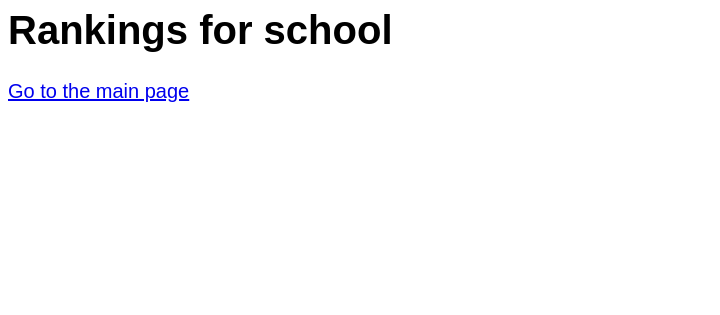
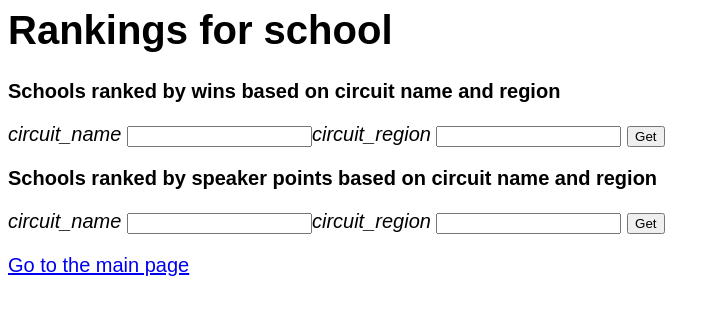
Before and after one commit to stam99/ProjectDB, a Flask app: template templates/school.html in a window 1280 px wide. Shown: the top 315 px of the page, without its empty margins (0-720 px from the left). Run offline with Flask 2, Linux system fonts and the light colour scheme; the template is opened without the code that fills it, so the values that code supplies are empty; parts of the project's set-up code (start-up, migrations or seed data) failed here and were passed over.

Commit message:
query for school

```diff
--- a/server.py
+++ b/server.py
@@ -34,7 +34,8 @@ DATABASEURI = "postgresql://sgt2118:2876@35.243.220.243/proj1part2"
 
 #
 # This line creates a database engine that knows how to connect to the URI above.
-#
+
+
 engine = create_engine(DATABASEURI)
 
 #
@@ -159,21 +160,33 @@ def index():
 #
 @app.route('/school')
 def school():
+  cursor = g.conn.execute("SELECT S.name school_name, S.state school_state, T.cid, T.team_name, St.sid, St.name student_name FROM School S, DebatesFor_EnrollsIn as DFEI, Team as T, Students as St WHERE S.state = DFEI.school_state AND S.name = DFEI.school_name AND T.team_name = DFEI.team_name AND T.cid = DFEI.cid AND St.sid = DFEI.sid")
+  names = []
+  for result in cursor:
+    names.append(result[0])  # can also be accessed using result[0]
+  cursor.close()
+  context = dict(data = names)
+  return render_template("school.html", **context)
+
+@app.route('/student')
+def student():
   cursor = g.conn.execute("SELECT name FROM circuit")
   names = []
   for result in cursor:
     names.append(result['name'])  # can also be accessed using result[0]
   cursor.close()
   context = dict(data = names)
-  return render_template("school.html", **context)
-
-@app.route('/student')
-def student():
-  return render_template("student.html")
+  return render_template("student.html", **context)
 
 @app.route('/team')
 def team():
-  return render_template("team.html")
+  cursor = g.conn.execute("SELECT name FROM circuit")
+  names = []
+  for result in cursor:
+    names.append(result['name'])  # can also be accessed using result[0]
+  cursor.close()
+  context = dict(data = names)
+  return render_template("team.html", **context)
 
 # Example of adding new data to the database
 @app.route('/add', methods=['POST'])
@@ -182,7 +195,29 @@ def add():
   g.conn.execute('INSERT INTO test(name) VALUES (%s)', name)
   return redirect('/')
 
+@app.route('/schoolByWins', methods=['POST'])
+def schoolByWins():
+  circuit_region = request.form['circuit_region']
+  circuit_name = request.form['circuit_name']
+  cursor = g.conn.execute("SELECT AR.school_name, AR.school_state, ROUND(AVG(AR.won::INT),3) FROM Aggregate_Rounds AR WHERE AR.circuit_name LIKE %s AND AR.region LIKE %s GROUP BY AR.school_name, AR.school_state ORDER BY AVG(AR.won::INT) DESC;", circuit_name, circuit_region)
+  names = []
+  for result in cursor:
+      names.append((result[0], result[1], result[2]))  # can also be accessed using result[0]
+  cursor.close()
+  context = dict(data = names)
+  return render_template('school.html', **context)
 
+@app.route('/schoolByPoints', methods=['POST'])
+def schoolByPoints():
+  circuit_region = request.form['circuit_region']
+  circuit_name = request.form['circuit_name']
+  cursor = g.conn.execute("SELECT AR.school_name, AR.school_state, ROUND(AVG(AR.speaker_points)::numeric,3) FROM Aggregate_Rounds AR WHERE AR.circuit_name LIKE %s AND AR.region LIKE %s GROUP BY AR.school_name, AR.school_state ORDER BY AVG(AR.speaker_points) DESC;", circuit_name, circuit_region)
+  names = []
+  for result in cursor:
+      names.append((result[0], result[1], result[2]))  # can also be accessed using result[0]
+  cursor.close()
+  context = dict(data = names)
+  return render_template('school.html', **context)
 @app.route('/login')
 def login():
     abort(401)
--- a/templates/school.html
+++ b/templates/school.html
@@ -17,6 +17,19 @@
     <div>{{n}}</div>
     {% endfor %}
   </div>
+  <p> </p>
+
+  <b> Schools ranked by wins based on circuit name and region </b>
+<form method="POST" action="/schoolByWins">
+	<p><em>circuit_name</em> <input type="text" name="circuit_name"><em>circuit_region</em> <input type="text" name="circuit_region"> <input type="submit" value="Get"></p>
+</form>
+
+<p> </p>
+<b> Schools ranked by speaker points based on circuit name and region </b>
+<form method="POST" action="/schoolByPoints">
+	<p><em>circuit_name</em> <input type="text" name="circuit_name"><em>circuit_region</em> <input type="text" name="circuit_region"> <input type="submit" value="Get"></p>
+</form>
 
 <p><a href="/">Go to the main page</a></p>
+<body>
 </html>
```
Also changed, not shown: templates/index.html (+8 -2 lines).
